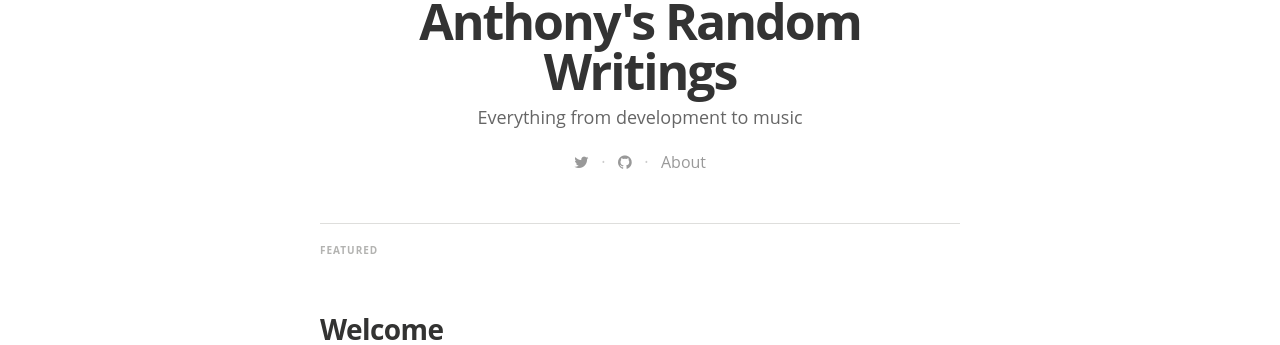
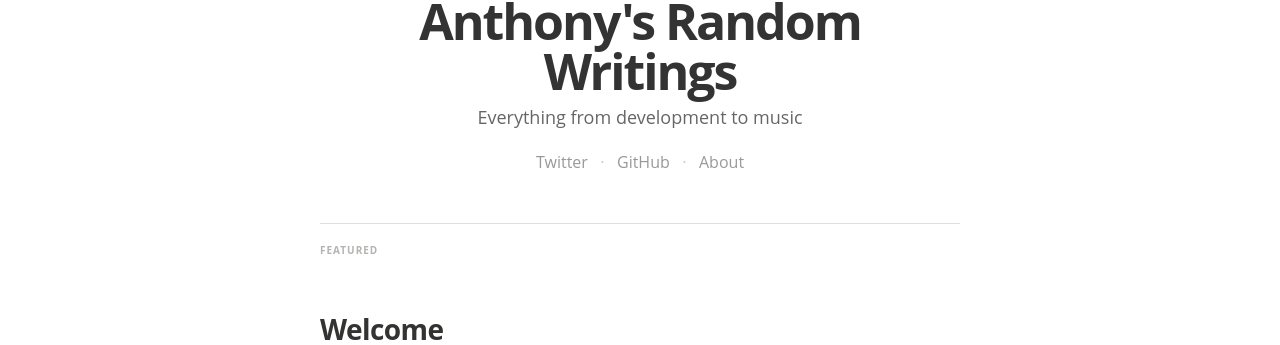
Before and after one commit to anthonycastelli/anth, a Jekyll site: the page built from index.html, in a window 1280 px wide. Shown: the part 538-883 px from the top of the page. Built offline with Jekyll 4.4.1, drawn with Linux system fonts in a browser that asks for light colours; nearby versions of some CDN libraries; some web fonts are replaced; Markdown is read by kramdown in place of the engine named in the settings; the list of posts is cut into pages by our own code.

Commit message:
Few link fixes

```diff
--- a/_config.yml
+++ b/_config.yml
@@ -28,7 +28,8 @@ baseurl: "/anth"
 
 # social icons and sharing options
 social:
-  - icon:	twitter
+  - title: Twitter
+    icon: twitter
     url:	https://twitter.com/anthness
     desc: Follow me on twitter
     share_url: http://twitter.com/share
@@ -42,7 +43,8 @@ social:
 #    share_title: ?t=
 #    share_link: "&amp;u="
 
-  - icon:	github
+  - title: GitHub
+    icon: github
     url:	https://github.com/anthonycastelli
     desc:	Follow me on GitHub
     share_url:
--- a/index.html
+++ b/index.html
@@ -17,13 +17,17 @@ layout: default
     <div class="custom-links">
       {% for social in site.social %}
         {% if social.url %}
-            <a class="icon-{{ social.icon }}" href="{{ social.url }}">
-              <i class="fa fa-{{ social.icon }}"></i>
-            </a>
+            {% if social.title != null %}
+               <a href="{{ social.url }}">{{ social.title }}</a>
+            {% else %}
+              <a class="icon-{{ social.icon }}" href="{{ social.url }}">
+                <i class="fa fa-{{ social.icon }}"></i>
+              </a>
+            {% endif %}
             &nbsp;&nbsp;·&nbsp;&nbsp;
         {% endif %}
       {% endfor %}
-      <a href="/about/">About</a>
+      <a href="{{ "/about/" | prepend: site.baseurl}}">About</a>
     </div>
 </header>
 
```
